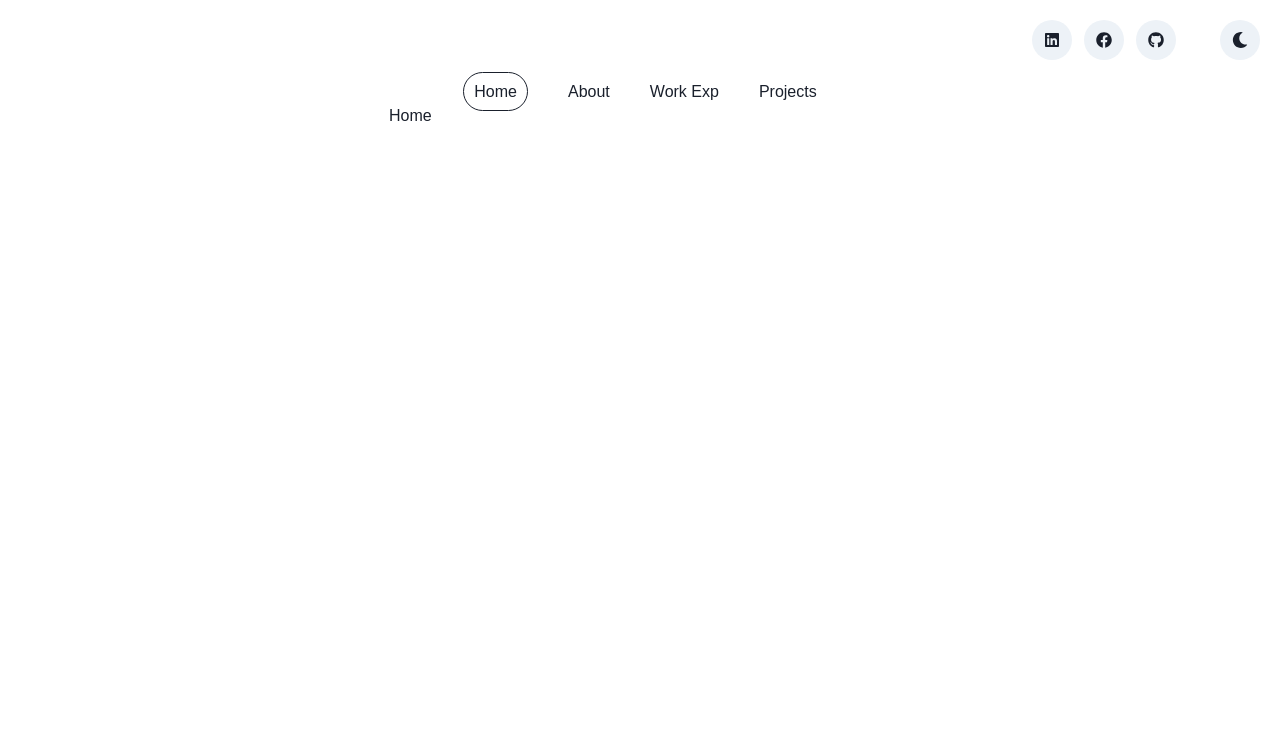
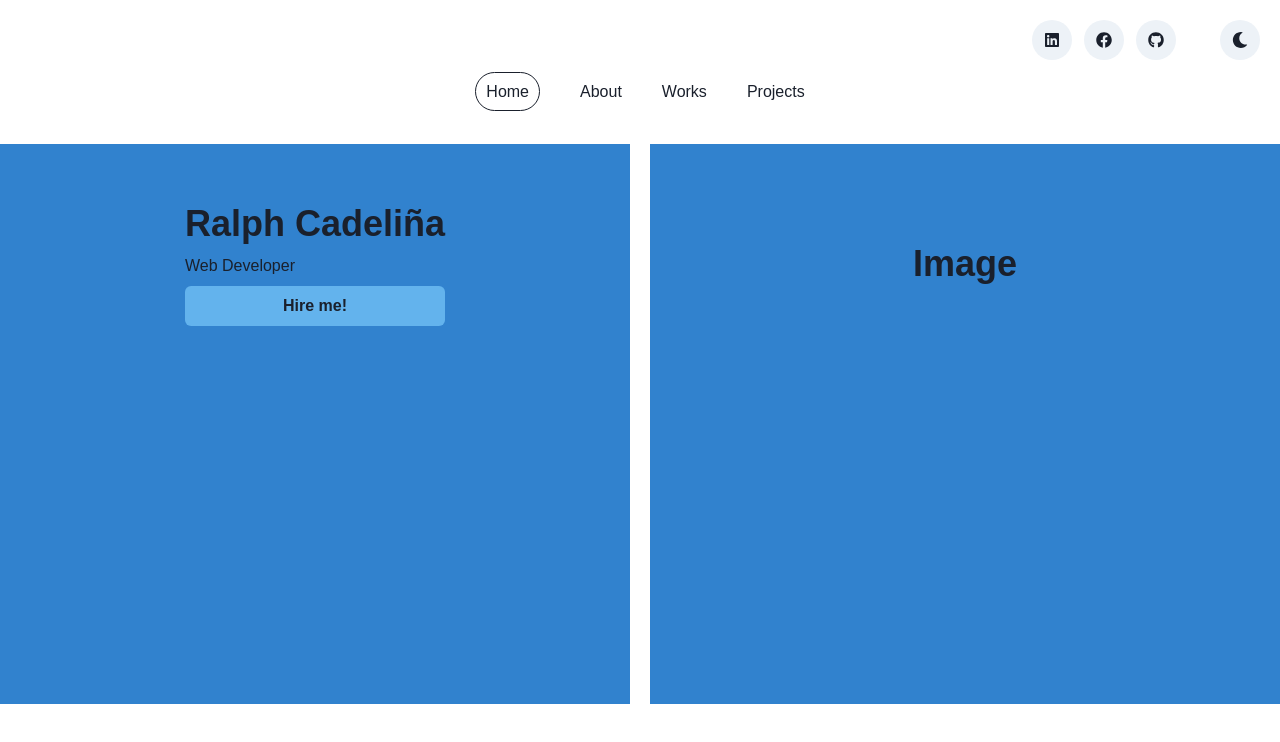
Before and after one commit to 5dam/ralphcadelinaportfolio, a React (Vite) app: page / in a window 1280 px wide. Shown: the top 742 px of the page. Built offline with nearby package versions, Linux system fonts and the light colour scheme.

Commit message:
added hero section layout

```diff
--- a/src/components/Navbar.jsx
+++ b/src/components/Navbar.jsx
@@ -1,6 +1,6 @@
-import { Center, Container, Flex, Text, IconButton, Spacer, useColorMode, VStack, border } from '@chakra-ui/react'
+import { Center, Container, Flex, Text, IconButton, Spacer, useColorMode, VStack } from '@chakra-ui/react'
 import { FaSun, FaMoon, FaGithub, FaLinkedin, FaFacebook } from 'react-icons/fa'
-import { Link, NavLink } from 'react-router-dom'
+import { NavLink } from 'react-router-dom'
 
 
 export default function Navbar() {
@@ -30,13 +30,12 @@ export default function Navbar() {
           <Flex gap="10">
             <Text>
               <NavLink to="/" style={({ isActive }) => isActive ? activeStyle : undefined}>Home</NavLink>
-              {/* <Link to="/">Home</Link> */}
             </Text>
             <Text>
             <NavLink to="/about" style={({ isActive }) => isActive ? activeStyle : undefined}>About</NavLink>
             </Text>
             <Text>
-            <NavLink to="/works" style={({ isActive }) => isActive ? activeStyle : undefined}>Work Exp</NavLink>
+            <NavLink to="/works" style={({ isActive }) => isActive ? activeStyle : undefined}>Works</NavLink>
             </Text>
             <Text>
             <NavLink to="/projects" style={({ isActive }) => isActive ? activeStyle : undefined}>Projects</NavLink>
--- a/src/pages/Home.jsx
+++ b/src/pages/Home.jsx
@@ -1,10 +1,27 @@
-import { Container } from '@chakra-ui/react'
+import { Box, Button, Center, Container, Heading, SimpleGrid, Stack, Text } from "@chakra-ui/react";
 
 
 export default function Home() {
   return (
-    <Container>
-        <h1>Home</h1>
-    </Container>
+    <>
+
+        <SimpleGrid columns={2} spacing={5} mt={10} minChildWidth="430px">
+            <Box bg='blue.500' height={{ base: '35vh', md: '55vh', lg: '70vh'}}>
+                <Center h="30vh">
+                    <Stack>
+                        <Heading>Ralph Cadeliña</Heading>
+                        <Text>Web Developer</Text>
+                        <Button bg="blue.300">Hire me!</Button>
+                    </Stack>
+                </Center>
+            </Box>
+            <Box bg='blue.500' height={{ base: '35vh', md: '55vh', lg: '70vh'}}>
+                <Center h="30vh">
+                    <Heading>Image</Heading>
+                </Center>
+            </Box>
+        </SimpleGrid>
+
+    </>
   )
 }
```
